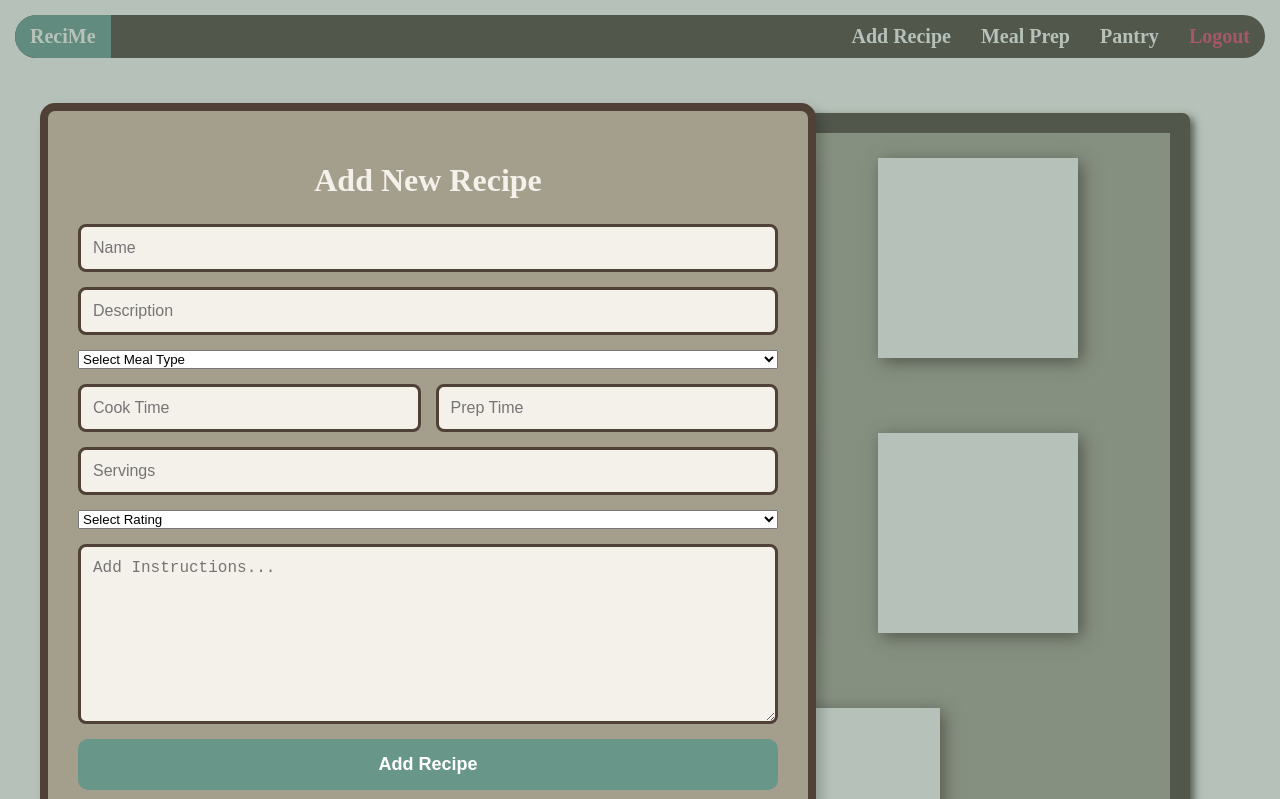
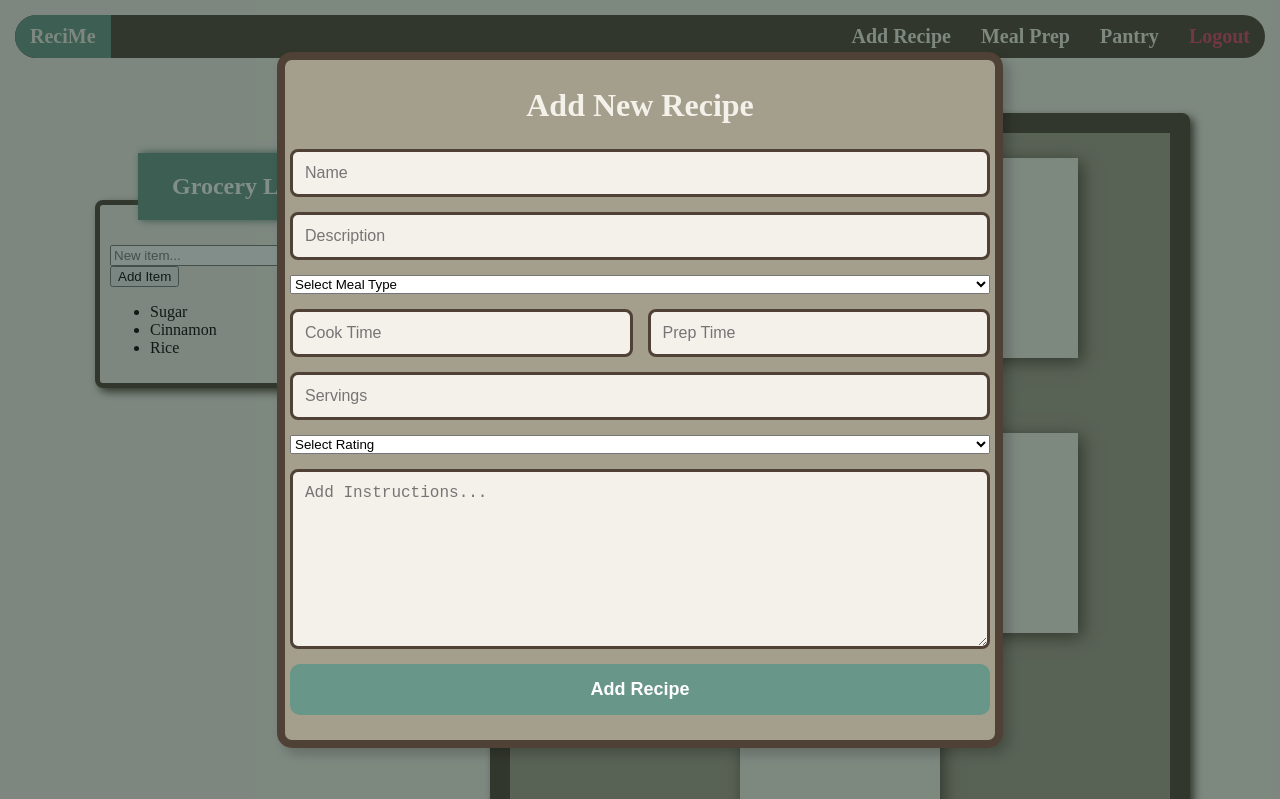
Before and after one commit to hunter-byte-afk/ReciMe, a website: page html/index.html in a window 1280 px wide. Both pictures are taken after a click on the button "Add Recipe". Shown: the top 799 px of the page. Drawn offline with Linux system fonts and the light colour scheme; no server answers.

Commit message:
fixing overlay

```diff
--- a/html/index.html
+++ b/html/index.html
@@ -15,13 +15,10 @@
             </ul>
         </div>
 
-        <!-- Add Recipe Overlay -->
-        <div id = "overlay" onclick = "off()"></div>
+        <!-- Transfered html from "addRecipe.html that was coded by Mason "-->
+        <div class="addRecipePage" id = "recipePage" onclick = "off()">
 
-        <!-- Transfered html from "addRecipe.html that was coded by Mason "-->
-        <div class="addRecipePage" id = "recipePage">
-
-            <div class="formContainer">
+            <div class="formContainer" onclick = "event.stopPropagation()">
                 <h1>Add New Recipe</h1>
 
                 <form id="recipeForm">
@@ -96,12 +93,10 @@
 
         <script>
             function on(){
-                document.getElementById("overlay").style.display = "block";
-                document.getElementById("recipePage").style.display = "block";
+                document.getElementById("recipePage").style.display = "flex";
             }
 
             function off(){
-                document.getElementById("overlay").style.display = "none";
                 document.getElementById("recipePage").style.display = "none";
             }
 
--- a/html/style.css
+++ b/html/style.css
@@ -134,22 +134,6 @@ button{
     align-items: flex-start;
 }
 
-#overlay{
-   position: fixed;
-   background-color: #567a6d65;
-   display: none;
-   top: 0;
-   left: 0;
-   right: 0;
-   bottom: 0;
-   z-index: 3;
-   cursor: pointer;
-}
-
-.addOverlay{
-    cursor: pointer;
-}
-
 .grocery{
     width: 275px;
     margin: 25px;
@@ -208,7 +192,6 @@ button{
     margin: 25px;
     overflow: hidden;
     display: flex;
-    flex: wrap;
     box-shadow: 4px 4px 16px #504136;
     display: flex;
     justify-content: center;
@@ -352,18 +335,22 @@ button{
 
 /* addRecipe */
 .addRecipePage{
-    display: flex;
-    justify-content: center;
-    padding: 40px;
     display: none;
     z-index: 4;
-    position: absolute;
+    position: fixed;
+    top: 0;
+    left: 0;
+    right: 0;
+    bottom: 0;
+    justify-content: center;
+    align-items: center;
+    background-color: #1b30288b;
 }
 
 .formContainer{
     background-color: #A49E8D;
     width: 700px;
-    padding: 30px;
+    padding: 5px;
     border-radius: 15px;
     border: 8px solid #504136;
     box-shadow: 6px 6px 12px rgba(0, 0, 0, 0.2);
@@ -428,13 +415,6 @@ button{
     font-weight: bold;
     color: #F4F1EA;
     font-size: 18px;
-}
-
-/*Additions for overlay*/
-.addRecipePage #recipePage{
-    display: none;
-    position: fixed;
-    justify-content: center;
 }
 
 .addRecipeBtn{
```
